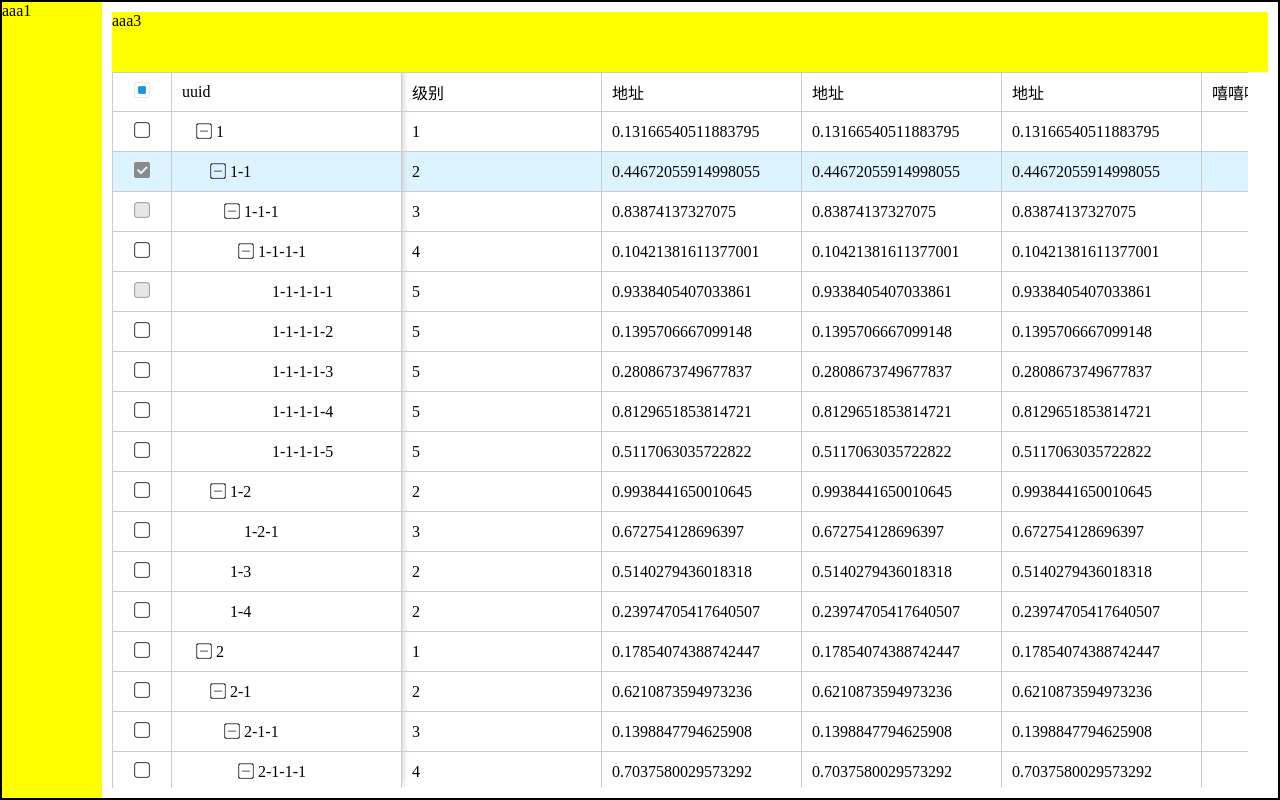
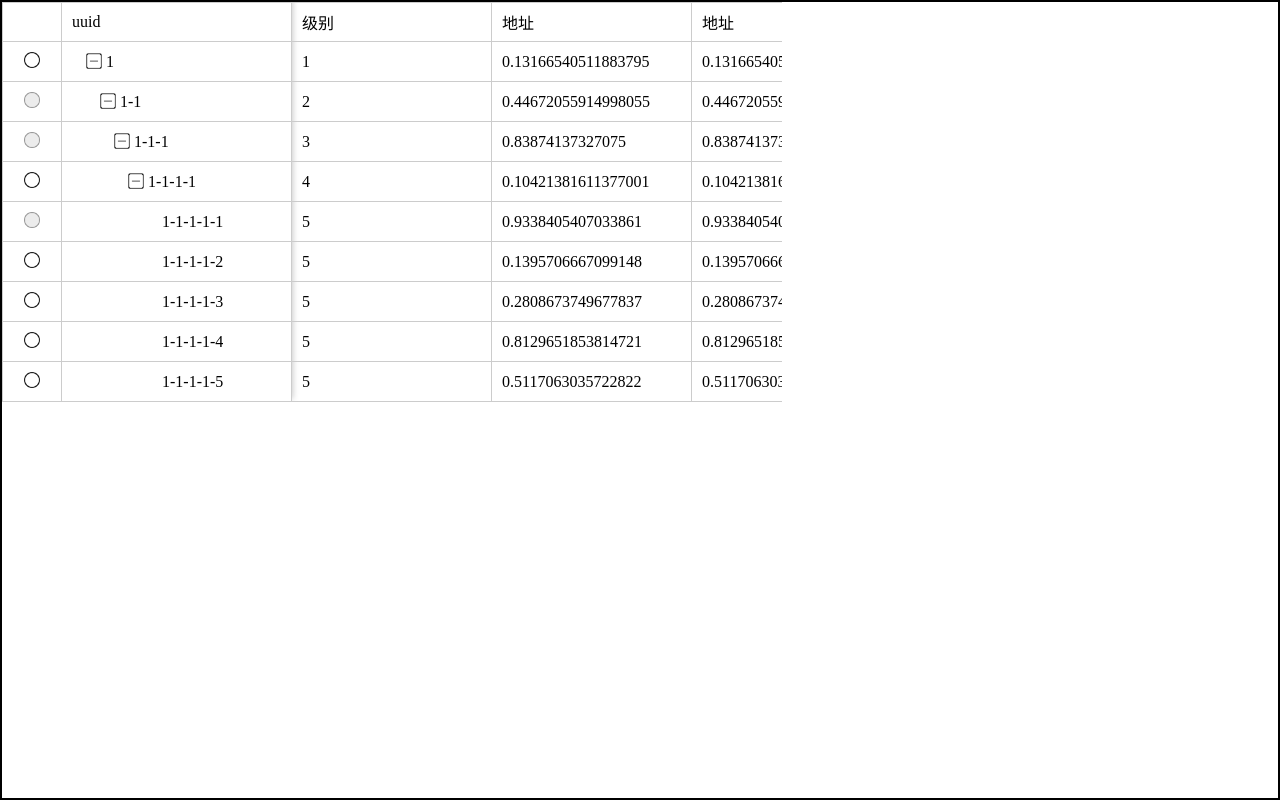
Before and after one commit to ImCccc/virtual-list, a React (Vite) app: page / in a window 1280 px wide. Built offline with nearby package versions, Linux system fonts and the light colour scheme.

Commit message:
dkfjkdsf

```diff
--- a/src/App.tsx
+++ b/src/App.tsx
@@ -57,25 +57,22 @@ const column: ColumnProps[] = [
 const list = getList(10);
 
 function App() {
-  const defval = ["1-1"];
+  const defval: any = [];
   const [selectedRowKeys, setselectedRowKeys] = useState<string[]>(defval);
 
   return (
     <div className="aaa">
-      <div className="aaa1">aaa1</div>
-      <div className="aaa2">
-        <div className="aaa3">aaa3</div>
       <VirtualTree
         list={list}
         column={column}
         // rowKey={rowKey}
         // defaultExpandAllRows={false}
-          // tableWidth={tableWidth}
-          // tableHeight={400}
+        tableWidth={800}
+        tableHeight={400}
         // onRowClick={(row) => console.log(row)}
         // onRowDoubleClick={(row) => console.log(row)}
         rowSelection={{
-            // type: "radio",
+          type: "radio",
           fixed: true,
           selectedRowKeys,
           // hideSelectAll: true,
@@ -89,7 +86,10 @@ function App() {
           },
         }}
       />
-      </div>
+      {/* <div className="aaa1">aaa1</div>
+      <div className="aaa2">
+        <div className="aaa3">aaa3</div>
+      </div> */}
     </div>
   );
 }
--- a/src/components/VirtualTree/index.tsx
+++ b/src/components/VirtualTree/index.tsx
@@ -162,31 +162,24 @@ const Comp: React.FC<TableProps & VirtualTreeProps> = ({
     [flattenList, rowKey]
   );
 
+  // 重写 onSelect
   const treeRowSelection = useMemo<TreeRowSelectionProps | undefined>(() => {
     if (!rowSelection) return;
-    const {
-      onSelect,
-      disabledKeys,
-      selectedRowKeys,
-      checkStrictly = true,
-      ...props
-    } = rowSelection;
+    const { onSelect, checkStrictly = true, ...props } = rowSelection;
     return {
       onSelect: (curKeys, check, row) => {
-        if (!checkStrictly || !row._hasChild) {
+        if (!checkStrictly || !row._hasChild || props.type === "radio") {
           return onSelect?.(curKeys, check, row);
         }
-        const childrenIds = getChildren(row, disabledKeys || []);
+        const childrenIds = getChildren(row, props.disabledKeys || []);
         onSelect?.(
           check
-            ? [...new Set([...selectedRowKeys, ...childrenIds])]
-            : selectedRowKeys.filter((id) => !childrenIds.includes(id)),
+            ? [...new Set([...props.selectedRowKeys, ...childrenIds])]
+            : props.selectedRowKeys.filter((id) => !childrenIds.includes(id)),
           check,
           row
         );
       },
-      selectedRowKeys,
-      disabledKeys,
       ...props,
     };
   }, [getChildren, rowSelection]);
```
Lines whose indentation alone changed are shown as unchanged.
